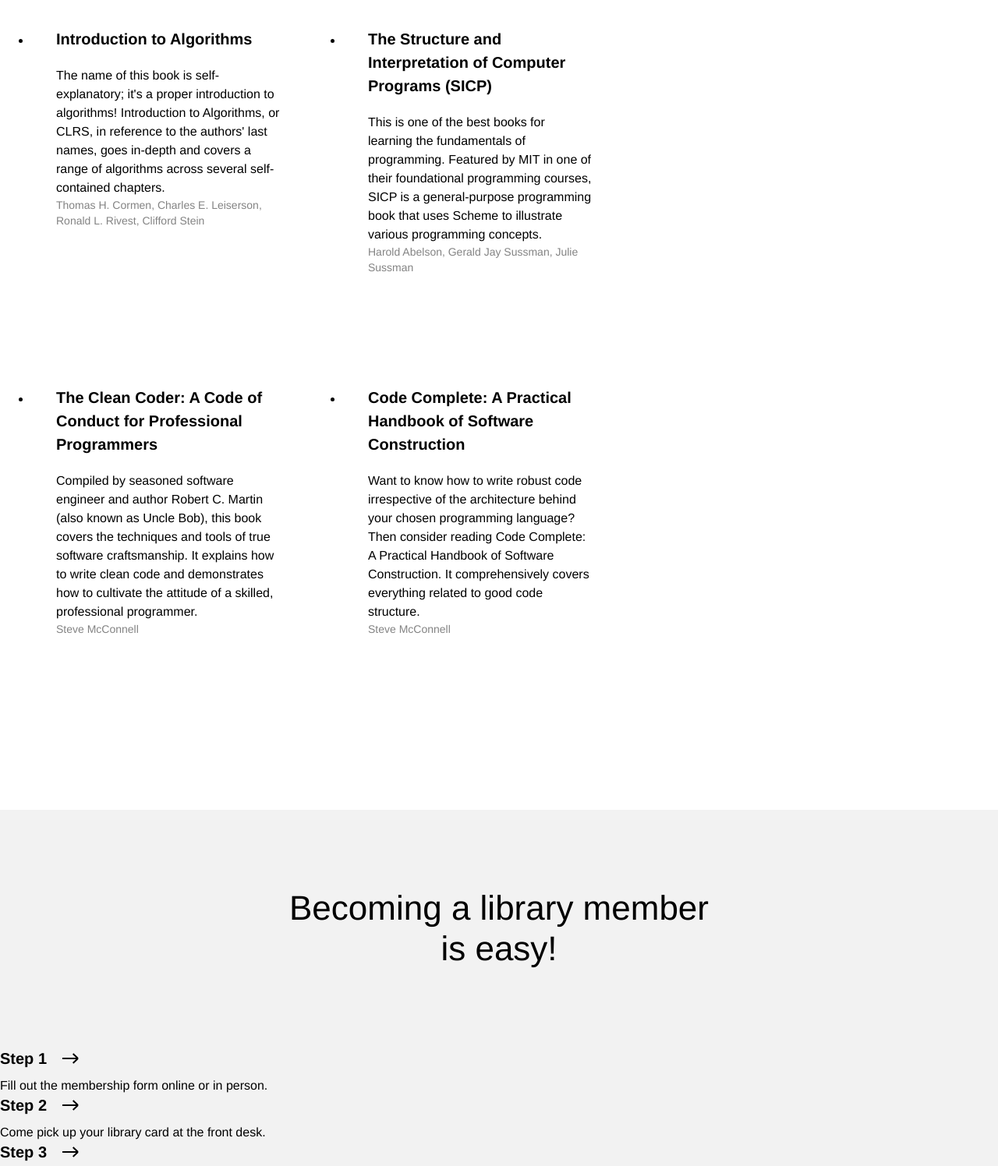
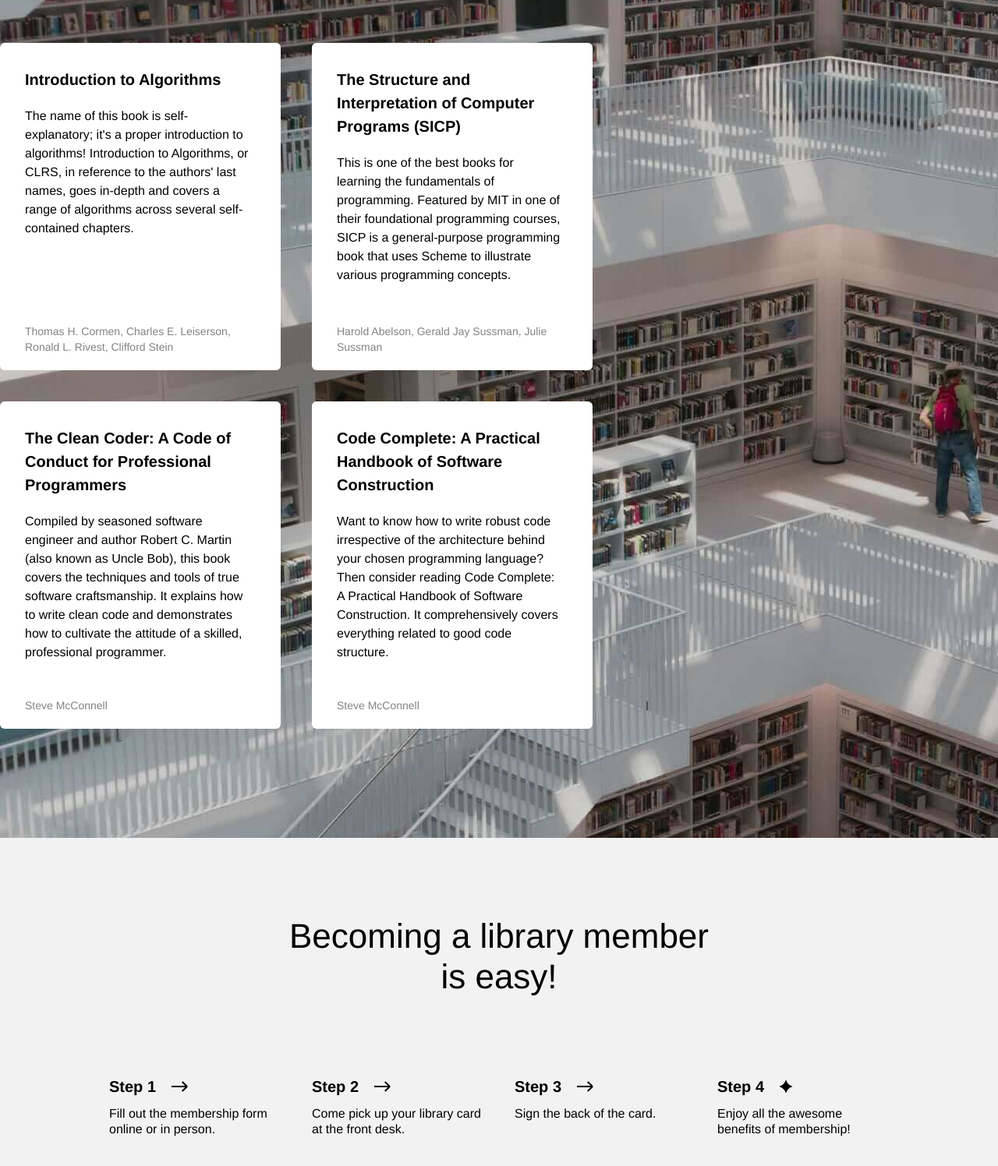
Before and after one commit to fostert14/se_project_library, a plain HTML site: page index.html in a window 1280 px wide. Shown: the part 1843-3339 px from the top of the page at 78% size. Drawn offline with Linux system fonts and the light colour scheme.

Commit message:
add 2.1 changes

```diff
--- a/styles/style.css
+++ b/styles/style.css
@@ -238,6 +238,7 @@ p {
 
 .staff {
   padding: 100px 0 140px;
+  background-image: url(/images/staff_picks_background.jpg);
 }
 
 .staff__title {
@@ -245,6 +246,7 @@ p {
   font-size: 44px;
   line-height: 52px;
   margin: 0 0 24px;
+  color: #fff;
 }
 
 .staff__subtitle {
@@ -252,15 +254,18 @@ p {
   font-size: 20px;
   line-height: 30px;
   font-weight: 400;
-  margin: 0;
+  color: #fff;
 }
 
 .staff__selections {
-  max-width: 760px;
   display: flex;
   flex-wrap: wrap;
+  max-width: 760px;
   justify-content: center;
   gap: 40px;
+  list-style-type: none;
+  padding: 68px 0 0 0;
+  margin: 0;
 }
 
 .card {
@@ -293,7 +298,7 @@ p {
 }
 
 .card__footer {
-  margin: 0;
+  margin: auto 0 0 0;
   font-size: 14px;
   line-height: 20px;
   color: #838383;
@@ -317,11 +322,13 @@ p {
   list-style-type: none;
   padding: 0;
   margin: 100px 0 0;
-  /* Add styles */
+  display: flex;
+  justify-content: center;
+  gap: 40px;
 }
 
 .step {
-  /* Add styles */
+  width: 220px;
 }
 
 .step__title {
```
